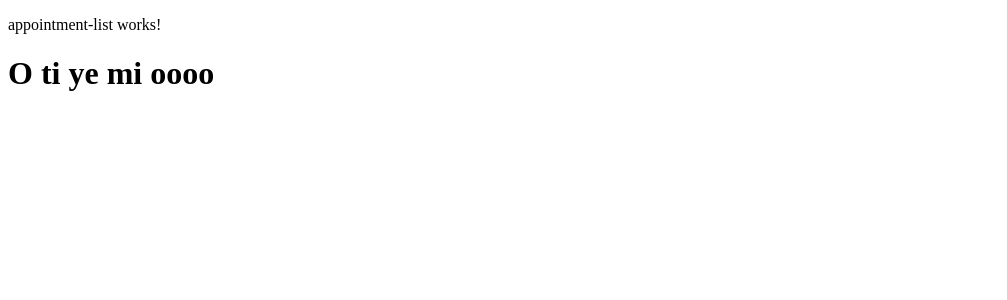
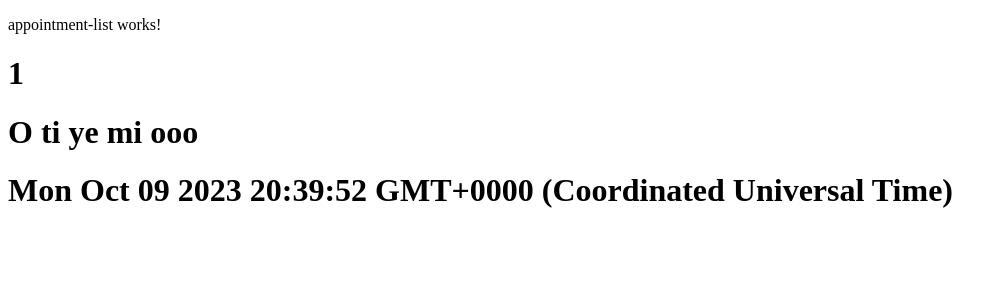
Before and after one commit to Lizdev-05/appointment-app, an Angular app: page / in a window 1280 px wide. Shown: the top 300 px of the page, without its empty margins (0-1007 px from the left). Built offline with nearby package versions, Linux system fonts and the light colour scheme.

Commit message:
Get the appointment to the html fro the model

```diff
--- a/src/app/appointment-list/appointment-list.component.html
+++ b/src/app/appointment-list/appointment-list.component.html
@@ -1,2 +1,4 @@
 <p>appointment-list works!</p>
-<h1>{{ appointments }}</h1>
+<h1>{{ appointments.id }}</h1>
+<h1>{{ appointments.title }}</h1>
+<h1>{{ appointments.date }}</h1>
--- a/src/app/appointment-list/appointment-list.component.ts
+++ b/src/app/appointment-list/appointment-list.component.ts
@@ -1,4 +1,5 @@
 import { Component } from '@angular/core';
+import { Appointment } from '../model/appointment';
 
 @Component({
   selector: 'app-appointment-list',
@@ -6,5 +7,9 @@ import { Component } from '@angular/core';
   styleUrls: ['./appointment-list.component.css'],
 })
 export class AppointmentListComponent {
-  appointments: string = 'O ti ye mi oooo';
+  appointments: Appointment = {
+    id: 1,
+    title: 'O ti ye mi ooo',
+    date: new Date(),
+  };
 }
--- a/src/app/model/appointment.ts
+++ b/src/app/model/appointment.ts
@@ -1,2 +1,5 @@
 export interface Appointment {
+  id: number;
+  title: string;
+  date: Date;
 }
```
